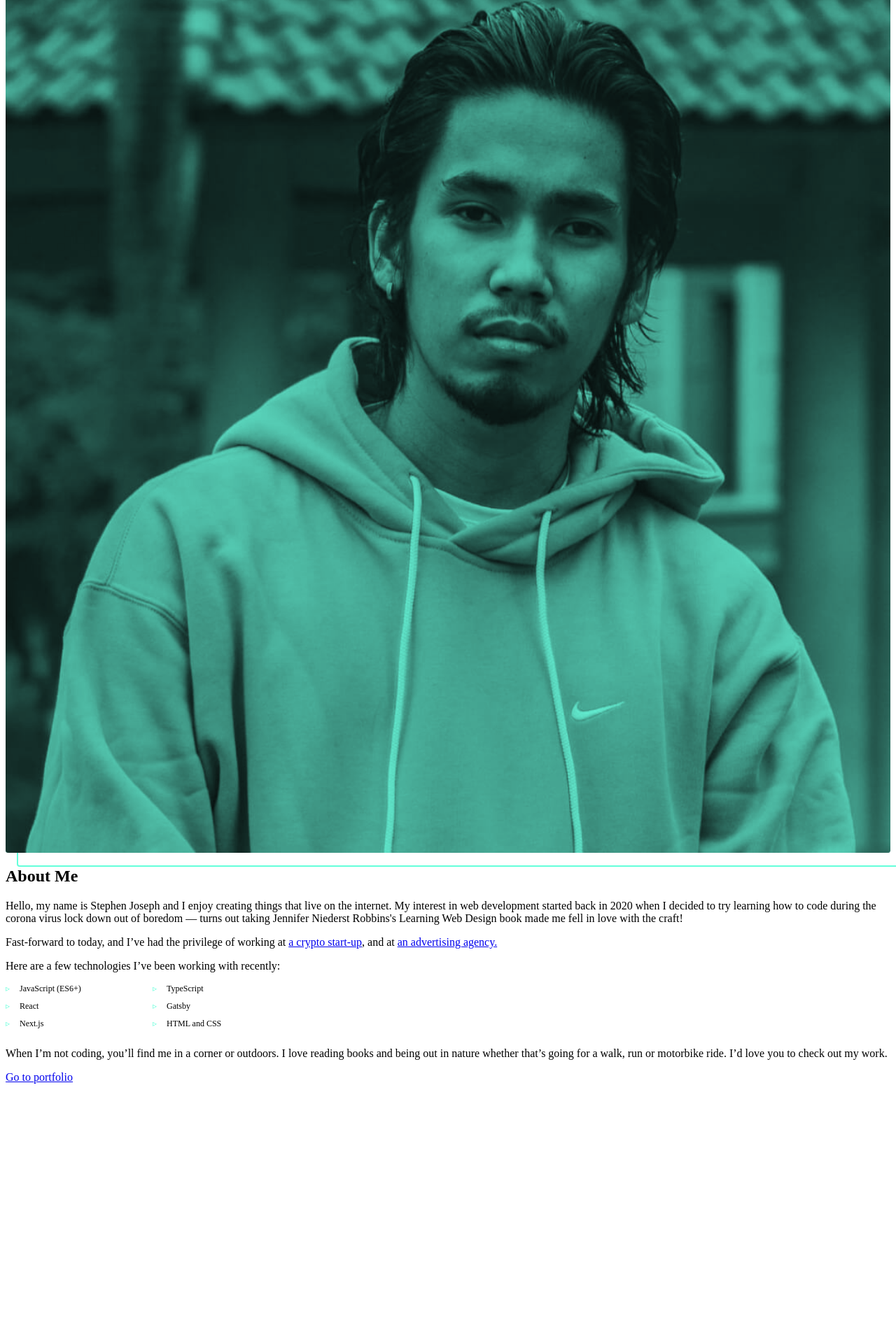
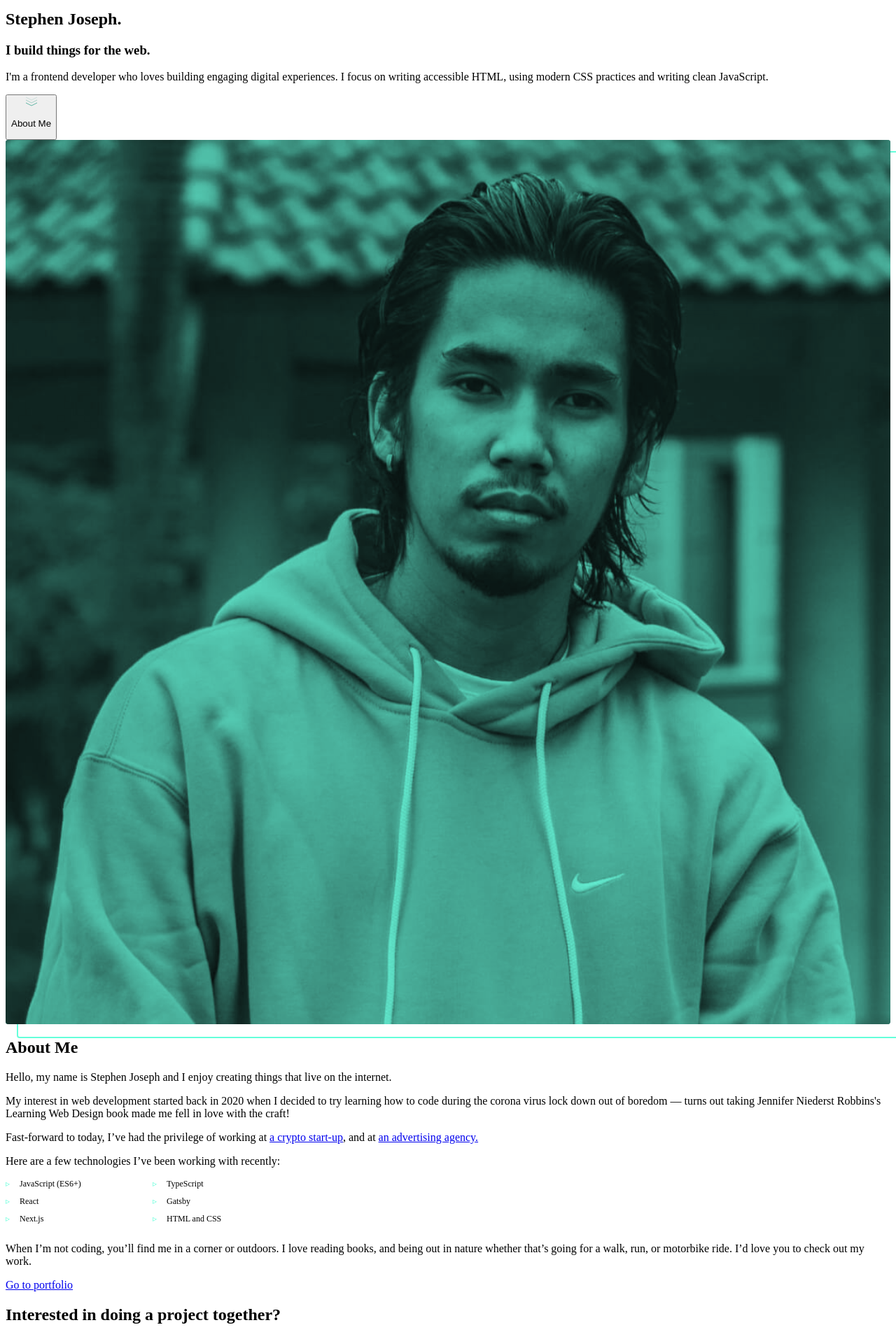
Before and after one commit to stephmunez/portfolio-website-v2, a Next.js app: page / in a window 1280 px wide. Shown: the part 53-1967 px from the top of the page at 70% size. Before the commit the page ends 1610 px from the top, so only its background shows below. Built offline with nearby package versions, Linux system fonts and the light colour scheme.

Commit message:
feat: CallToAction

```diff
--- a/components/About/About.js
+++ b/components/About/About.js
@@ -15,7 +15,7 @@ const skills = [
 
 const About = () => {
   return (
-    <section className='flex w-[82.93%] flex-col'>
+    <section className='mb-16 flex w-[82.93%] flex-col'>
       <div className='flex w-full flex-col gap-12'>
         <div className={styles.wrapper}>
           <Image
@@ -38,26 +38,32 @@ const About = () => {
           <div className='flex flex-col gap-4'>
             <p className='font-body-1 text-light-slate'>
               Hello, my name is Stephen Joseph and I enjoy creating things that
-              live on the internet. My interest in web development started back
-              in 2020 when I decided to try learning how to code during the
-              corona virus lock down out of boredom — turns out taking Jennifer
-              Niederst Robbins&apos;s Learning Web Design book made me fell in
-              love with the craft!
+              live on the internet.
             </p>
             <p className='font-body-1 text-light-slate'>
-              Fast-forward to today, and I’ve had the privilege of working at{' '}
+              My interest in web development started back in 2020 when I decided
+              to try learning how to code during the corona virus lock down out
+              of boredom — turns out taking Jennifer Niederst Robbins&apos;s
+              Learning Web Design book made me fell in love with the craft!
+            </p>
+            <p className='font-body-1 text-light-slate'>
+              Fast-forward to today, I’ve had the privilege of working at{' '}
               <Link
                 className='text-aquamarine hover:underline active:underline'
                 href='https://www.unit.network/'
               >
-                a crypto start-up
+                <a className='text-aquamarine hover:underline active:underline'>
+                  a crypto start-up
+                </a>
               </Link>
               , and at{' '}
               <Link
                 className='text-aquamarine hover:underline'
                 href='https://www.codeandtheory.com/'
               >
-                an advertising agency.
+                <a className='text-aquamarine hover:underline active:underline'>
+                  an advertising agency.
+                </a>
               </Link>
             </p>
             <p className='font-body-1 text-light-slate'>
@@ -72,8 +78,8 @@ const About = () => {
           <div>
             <p className='font-body-1 text-light-slate'>
               When I’m not coding, you’ll find me in a corner or outdoors. I
-              love reading books and being out in nature whether that’s going
-              for a walk, run or motorbike ride. I’d love you to check out my
+              love reading books, and being out in nature whether that’s going
+              for a walk, run, or motorbike ride. I’d love you to check out my
               work.
             </p>
           </div>
--- a/components/About/About.module.scss
+++ b/components/About/About.module.scss
@@ -7,7 +7,8 @@
   background-color: #64ffda;
 
   &:hover,
-  &:focus {
+  &:focus,
+  &:active {
     outline: 0;
 
     &:after {
--- /dev/null
+++ b/components/CallToAction/CallToAction.js
@@ -0,0 +1,18 @@
+import Link from 'next/link';
+
+const CallToAction = () => {
+  return (
+    <section className='flex w-[82.93%] flex-col'>
+      <div className='flex w-full flex-col items-center gap-10'>
+        <h2 className='font-h2 w-full text-center text-[3rem] leading-[2.5rem] tracking-[-0.36px]'>
+          Interested in doing a project together?
+        </h2>
+        <Link href='mailto:sjtmunez@gmail.com'>
+          <a className='btn'>Contact Me</a>
+        </Link>
+      </div>
+    </section>
+  );
+};
+
+export default CallToAction;
--- /dev/null
+++ b/components/CallToAction/index.js
@@ -0,0 +1 @@
+export { default } from './CallToAction';
--- /dev/null
+++ b/components/Hero/Hero.js
@@ -0,0 +1,43 @@
+const Hero = () => {
+  return (
+    <section className='mb-24 flex w-[82.93%] flex-col'>
+      <div className='ml-[0.125rem] mb-4'>
+        <h1 className='font-h1 text-aquamarine'>Hi, my name is</h1>
+      </div>
+      <div>
+        <h2 className='font-h2 text-light-slate'>Stephen Joseph.</h2>
+      </div>
+      <div className='mb-2'>
+        <h3 className='font-h2 text-slate'>I build things for the web.</h3>
+      </div>
+      <div className='mb-8'>
+        <p className='text-slate/80'>
+          I&apos;m a frontend developer who loves building engaging digital
+          experiences. I focus on writing accessible HTML, using modern CSS
+          practices and writing clean JavaScript.
+        </p>
+      </div>
+      <button className='btn-hero'>
+        <div className='flex h-12 w-12 items-center justify-center bg-transparent'>
+          <svg xmlns='http://www.w3.org/2000/svg' width='16' height='14'>
+            <g
+              fill='none'
+              className='group-hover:stroke-white group-active:stroke-white'
+              fillRule='evenodd'
+              stroke='#5FB4A2'
+            >
+              <path d='M0 9l8 4 8-4' />
+              <path opacity='.5' d='M0 5l8 4 8-4' />
+              <path opacity='.25' d='M0 1l8 4 8-4' />
+            </g>
+          </svg>
+        </div>
+        <p className='font-body-1 w-[9.5rem] text-center uppercase tracking-[2px] text-aquamarine'>
+          About Me
+        </p>
+      </button>
+    </section>
+  );
+};
+
+export default Hero;
--- /dev/null
+++ b/components/Hero/index.js
@@ -0,0 +1 @@
+export { default } from './Hero';
--- a/pages/index.js
+++ b/pages/index.js
@@ -1,6 +1,8 @@
 import PageHead from '../components/PageHead';
 import Layout from '../components/Layout';
 import About from '../components/About';
+import Hero from '../components/Hero';
+import CallToAction from '../components/CallToAction';
 
 const Home = () => {
   return (
@@ -11,7 +13,9 @@ const Home = () => {
 
       <Layout>
         <main className='flex w-full flex-col items-center'>
+          <Hero />
           <About />
+          <CallToAction />
         </main>
       </Layout>
     </>
```
